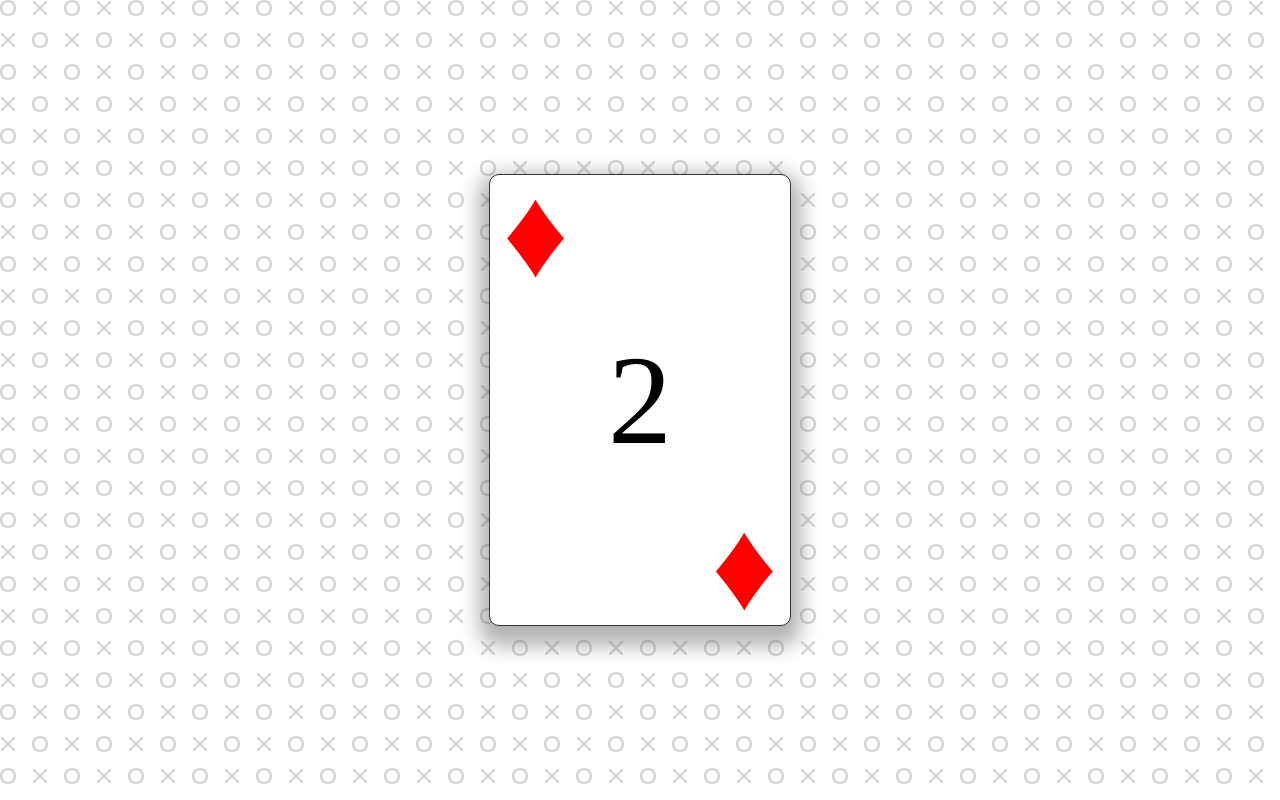
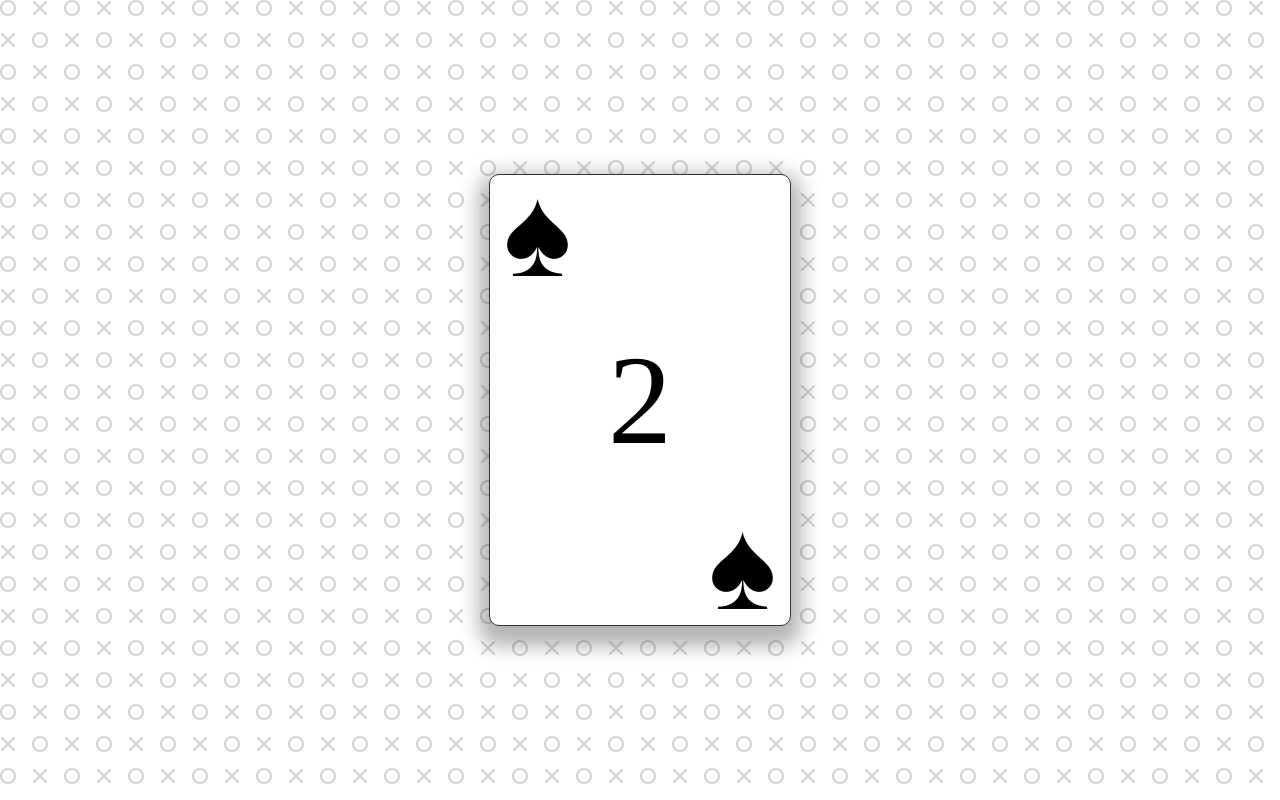
Before and after one commit to Gitalus/random_cards, a plain HTML site: page index.html in a window 1280 px wide. Drawn offline with Linux system fonts and the light colour scheme.

Commit message:
finish first purpuse of exercise

```diff
--- a/index.html
+++ b/index.html
@@ -12,7 +12,7 @@
 
 <body>
     <div class="container">
-        <div class="card diamonds"></div>
+        <div class="card"></div>
     </div>
     <script src="js/main.js"></script>
 </body>
--- a/js/main.js
+++ b/js/main.js
@@ -4,15 +4,17 @@ window.onload = function() {
     const cardElement = document.querySelector('.card');
     const [pinta, numero] = randomElements();
     const numCard = document.createTextNode(numero);
+    console.log(pinta);
 
     cardElement.appendChild(numCard);
+    cardElement.classList.add(pinta);
 
 }
 
 function randomElements() {
-    const arrayPinta = ['♦', '♥', '♠', '♣'];
+    const arrayPinta = ['diamonds', 'hearts', 'spades', 'clubs'];
     const randomPinta = arrayPinta[Math.floor(Math.random() * arrayPinta.length)]
     const randomNum = Math.floor(Math.random() * 12);
     const parsedNum = String(randomNum);
-    return [randomPinta, randomNum];
+    return [randomPinta, parsedNum];
 }
```
Also changed, not shown: css/style.css (+5 -1 lines).
